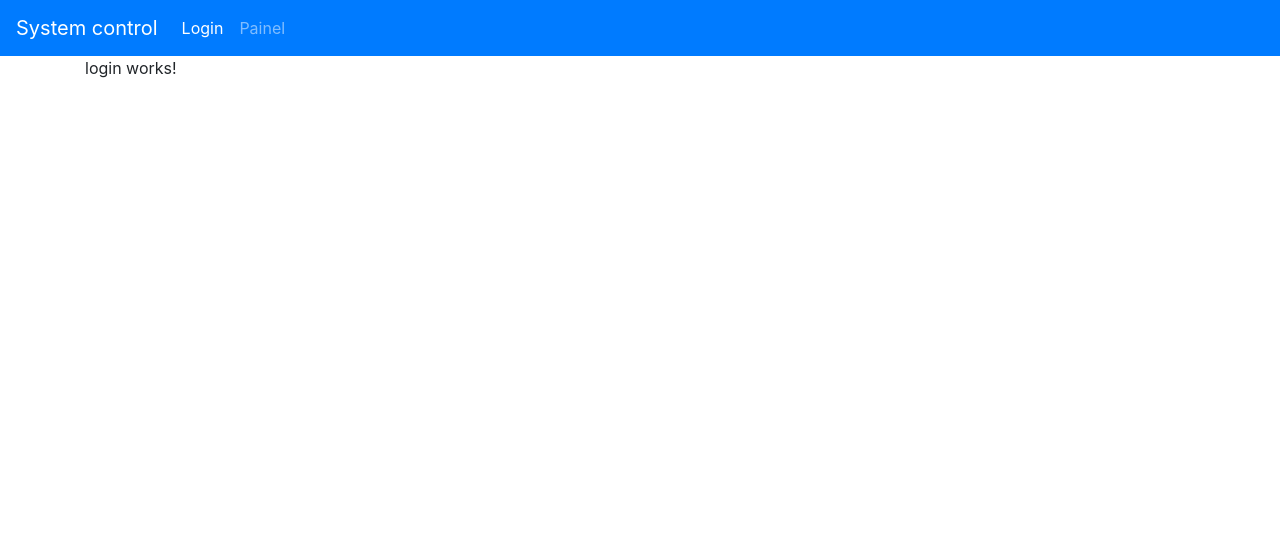
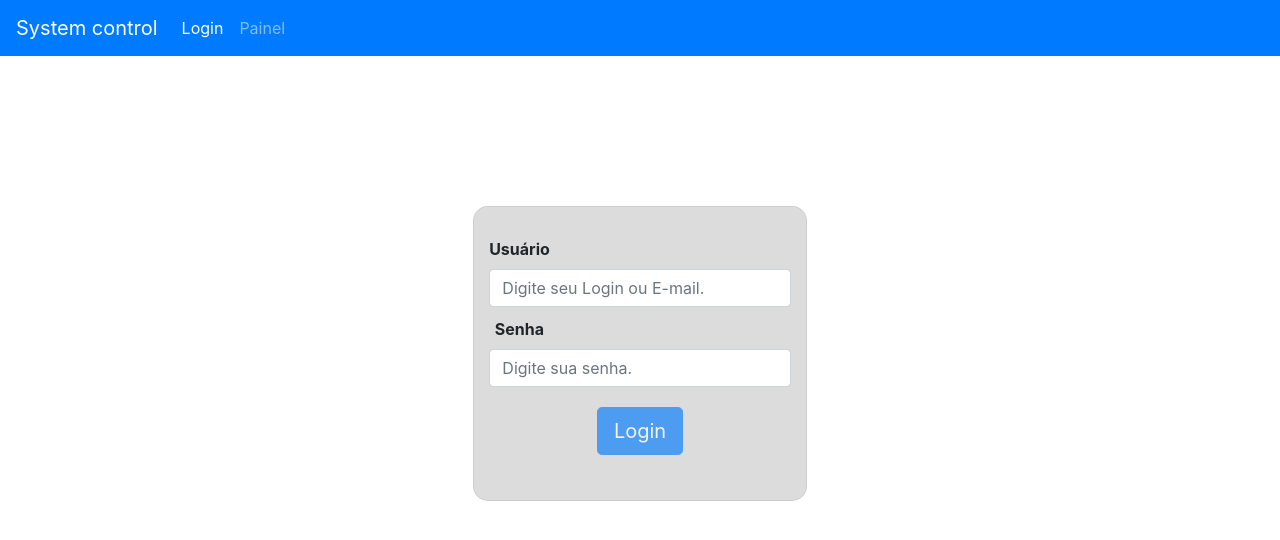
Before and after one commit to WellingtonFidelis/CtrlSystem, an Angular app: page /login in a window 1280 px wide. Shown: the top 540 px of the page. Built offline with nearby package versions, Linux system fonts and the light colour scheme.

Commit message:
testando mensagem de erro no login

```diff
--- /dev/null
+++ b/src/app/login/auth.service.ts
@@ -0,0 +1,44 @@
+import { Injectable, EventEmitter  } from '@angular/core';
+import { Router } from '@angular/router';
+
+import { Usuario } from 'src/app/login/usuario';
+
+@Injectable({
+  providedIn: 'root'
+})
+export class AuthService {
+
+  private usuarioAutenticado = false;
+
+  mostrarMenuEmitter = new EventEmitter<boolean>();
+
+  constructor(private router: Router) { }
+
+  fazerLogin(usuario: Usuario) {
+
+    // verifica se o usuário informado é o mesmo cadastrado
+    if (usuario.nome === 'usuario@email.com' &&
+      usuario.senha === '123456') {
+
+        // se o usuário for o mesmo ele está autenticado
+        this.usuarioAutenticado = true;
+        // os menus do sistema são exibidos para que o usuário autenticado possa navegar
+        this.mostrarMenuEmitter.emit(true);
+        // é exibido a página principal, HomeComponent
+        this.router.navigate(['/']);
+
+      } else {
+
+        // usuário não está autenticado
+        this.usuarioAutenticado = false;
+        // o menu não é exibido para que ele navegue
+        this.mostrarMenuEmitter.emit(false);
+
+      }
+  }
+
+  // retorna se o usuário está autenticado ou não
+  usuarioEstaAutenticado() {
+    return this.usuarioAutenticado;
+  }
+}
--- a/src/app/login/login.component.css
+++ b/src/app/login/login.component.css
@@ -0,0 +1,34 @@
+body {
+  font-family: 'Roboto', sans-serif;
+  background-size: cover;
+}
+
+.main-section {
+  margin: 0 auto;
+  margin-top: 150px;
+  padding: 0;
+}
+
+.modal-content {
+  background-color: #DCDCDC;
+  border-radius:15px;
+  padding-top: 20px;
+}
+
+.control-label {
+  margin-top: 10px;
+  font-weight: bold;
+  right: 40%;
+}
+
+.form-group {
+  margin-bottom: 20px;
+}
+
+button {
+  margin-bottom: 25px;
+}
+
+.ng-invalid.ng-touched:not(form){
+  border: 1px solid red;
+}
--- a/src/app/login/login.component.html
+++ b/src/app/login/login.component.html
@@ -1 +1,29 @@
-<p>login works!</p>
+<div class="modal-dialog text-center">
+    <div class="col-sm-8 main-section">
+        <div class="modal-content">
+            <div class="col-12 form-input">
+                <form  #loginSenha="ngForm" (ngSubmit)="fazerLogin()">
+                    <div class="form-group">
+
+                        <!--Usuário-->
+                        <label class="col-sm-10 control-label" for="usuario">Usuário</label>
+                        <input [(ngModel)]="usuario.nome" type="text" class="form-control" id="usuario" name="usuario" placeholder="Digite seu Login ou E-mail." required>
+
+                        <div class="form-group">
+
+                            <!--Senha-->
+                            <label class="col-sm-10 control-label" for="senha">Senha</label>
+                            <input [(ngModel)]="usuario.senha" type="password" class="form-control" id="senha" name="senha" placeholder="Digite sua senha." required>
+
+                        </div>
+
+                        <button type="submit" class="btn btn-primary btn-lg" id="btnLogin" [disabled]="!loginSenha.valid">
+                            Login
+                        </button>
+                    </div>
+
+                </form>
+            </div>
+        </div>
+    </div>
+</div>
--- a/src/app/login/login.component.ts
+++ b/src/app/login/login.component.ts
@@ -1,4 +1,7 @@
 import { Component, OnInit } from '@angular/core';
+
+import { Usuario } from "src/app/login/usuario";
+import { AuthService } from './auth.service';
 
 @Component({
   selector: 'app-login',
@@ -7,9 +10,18 @@ import { Component, OnInit } from '@angular/core';
 })
 export class LoginComponent implements OnInit {
 
-  constructor() { }
+  private usuario: Usuario = new Usuario();
+
+  constructor(private authService: AuthService) { }
 
   ngOnInit() {
   }
 
+  //é chamado quando o usuário se loga
+  fazerLogin(){
+
+    //envia para o service o usuário informado na tela de login para autenticação
+    this.authService.fazerLogin(this.usuario);
+
+  }
 }
--- /dev/null
+++ b/src/app/login/usuario.ts
@@ -0,0 +1,6 @@
+export class Usuario {
+
+    nome: string;
+    senha: string;
+
+}
--- a/src/app/painel/painel.component.ts
+++ b/src/app/painel/painel.component.ts
@@ -1,4 +1,4 @@
-import { FclrecebComponent } from './../../../../formulario/front/src/app/fclreceb/fclreceb.component';
+import { FclrecebComponent } from './fclreceb/fclreceb.component';
 import { Component, OnInit, NgModule } from '@angular/core';
 import { PainelService } from './painel.service';
 
```
Also changed, not shown: package.json (+13 -13 lines), 1 other file (tests, documents, lock files or other folders).
